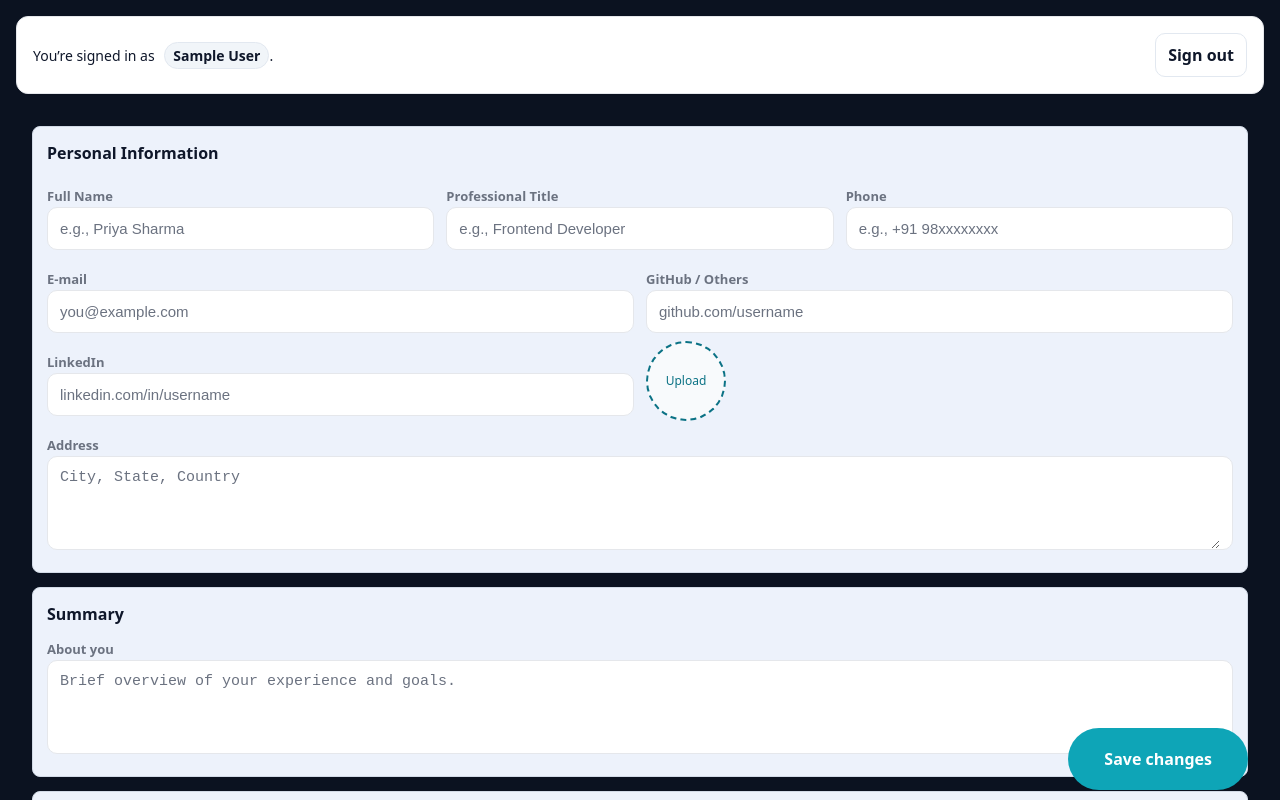
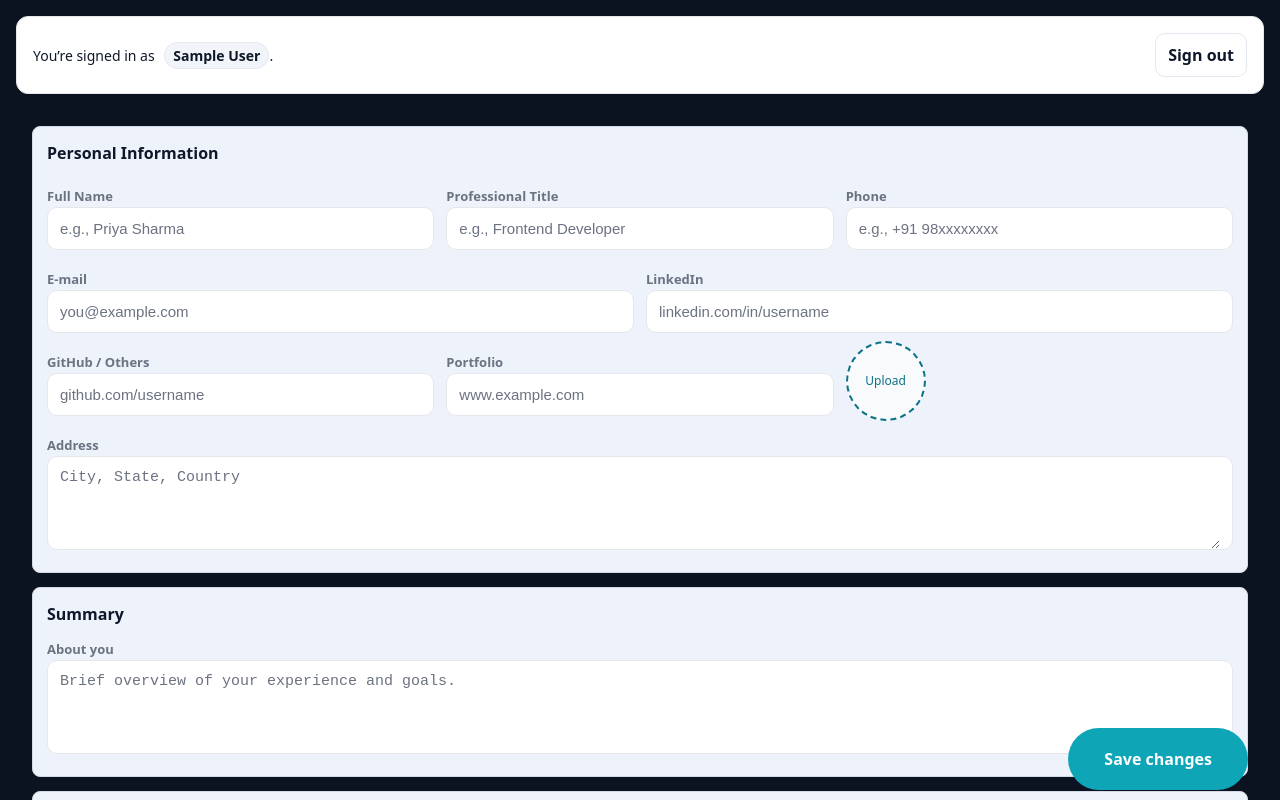
Before and after one commit to mohamedrifa/Portfolio-Admin, a React (Vite) app: page / in a window 1280 px wide. Shown: the top 800 px of the page. Built offline with nearby package versions, Linux system fonts and the light colour scheme; no server answers; the database is empty; sample sign-in values are in the browser's storage.

Commit message:
portfolio

```diff
--- a/src/components/Resume/ResumeForm.jsx
+++ b/src/components/Resume/ResumeForm.jsx
@@ -69,21 +69,28 @@ const PersonalSection = memo(({ data, onChange }) => (
         placeholder="you@example.com"
       />
       <InputField
+        id="linkedin"
+        label="LinkedIn"
+        value={data.linkedIn}
+        onChange={(e) => onChange("linkedIn", e.target.value)}
+        placeholder="linkedin.com/in/username"
+      />
+    </div>
+
+    <div className="grid grid-3">
+      <InputField
         id="git"
         label="GitHub / Others"
         value={data.git}
         onChange={(e) => onChange("git", e.target.value)}
         placeholder="github.com/username"
       />
-    </div>
-
-    <div className="grid grid-2">
       <InputField
-        id="linkedin"
-        label="LinkedIn"
-        value={data.linkedIn}
-        onChange={(e) => onChange("linkedIn", e.target.value)}
-        placeholder="linkedin.com/in/username"
+        id="portfolio"
+        label="Portfolio"
+        value={data.portfolio}
+        onChange={(e) => onChange("portfolio", e.target.value)}
+        placeholder="www.example.com"
       />
       <ImagePicker value={data.profile} onChange={(val) => onChange("profile", val)} />
     </div>
@@ -268,6 +275,7 @@ export default function ResumeForm() {
     email: "",
     git: "",
     linkedIn: "",
+    portfolio: "",
     phone: "",
     address: "",
     profile: "",
@@ -324,6 +332,7 @@ export default function ResumeForm() {
       email: d.email || "",
       git: d.git || "",
       linkedIn: d.linkedIn || "",
+      portfolio: d.portfolio || "",
       phone: d.phone || "",
       address: d.address || "",
       profile: d.profile || "",
```
